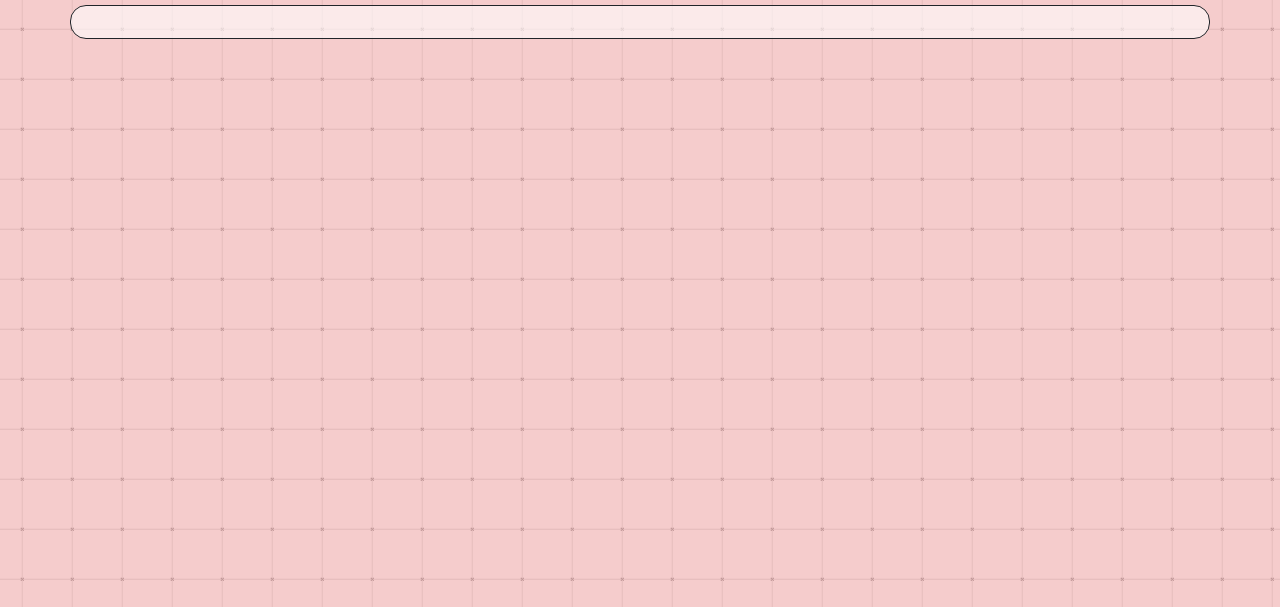
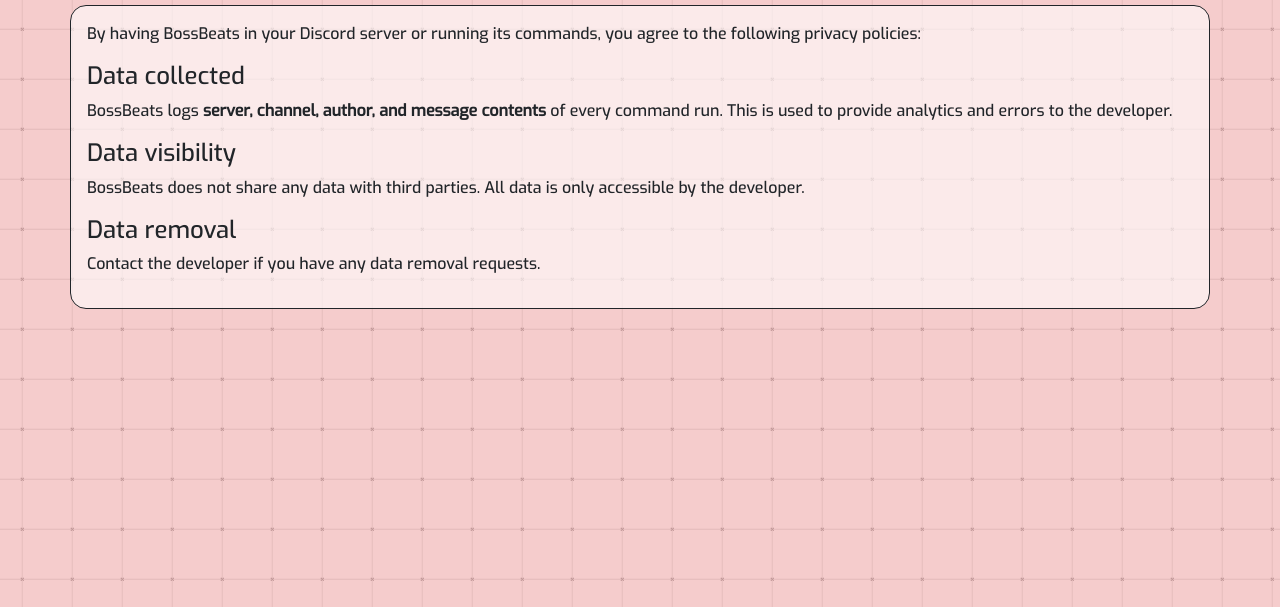
Before and after one commit to bossbadi-web/bossbeats, a plain HTML site: page privacy.html in a window 1280 px wide. Shown: the part 193-800 px from the top of the page. Drawn offline with nearby package versions, Linux system fonts and the light colour scheme.

Commit message:
Update privacy policy

```diff
--- a/privacy.html
+++ b/privacy.html
@@ -59,7 +59,20 @@
     <h1>Privacy Policy</h1>
 
     <section class="container text-container">
+      <p>
+        By having BossBeats in your Discord server or running its commands, you agree to the following privacy policies:
+      </p>
+      <h4 id="data-collected">Data collected</h4>
+      <p>
+        BossBeats logs <strong>server, channel, author, and message contents</strong> of every command run. This is used
+        to provide analytics and errors to the developer.
+      </p>
 
+      <h4 id="data-visibility">Data visibility</h4>
+      <p>BossBeats does not share any data with third parties. All data is only accessible by the developer.</p>
+
+      <h4 id="data-removal">Data removal</h4>
+      <p>Contact the developer if you have any data removal requests.</p>
     </section>
 
     <script
```
